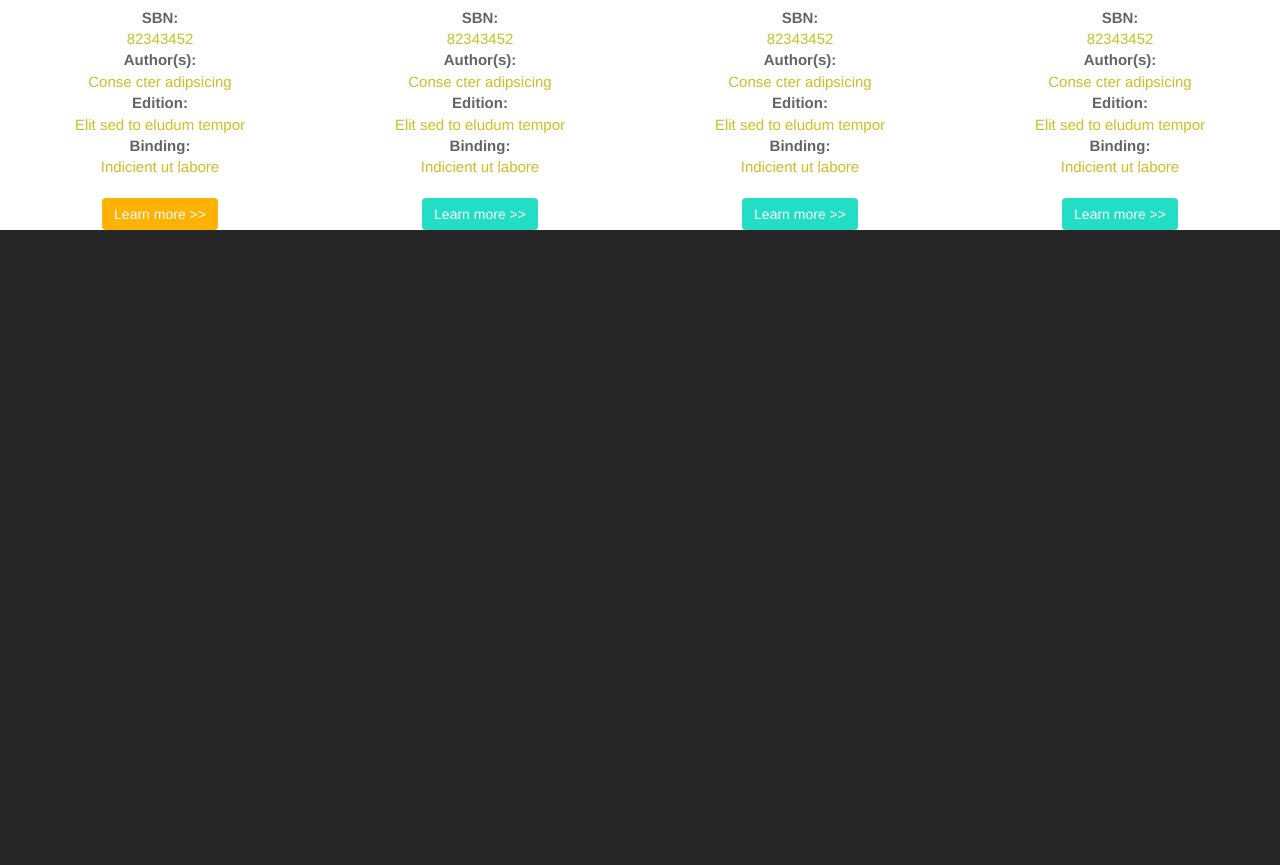
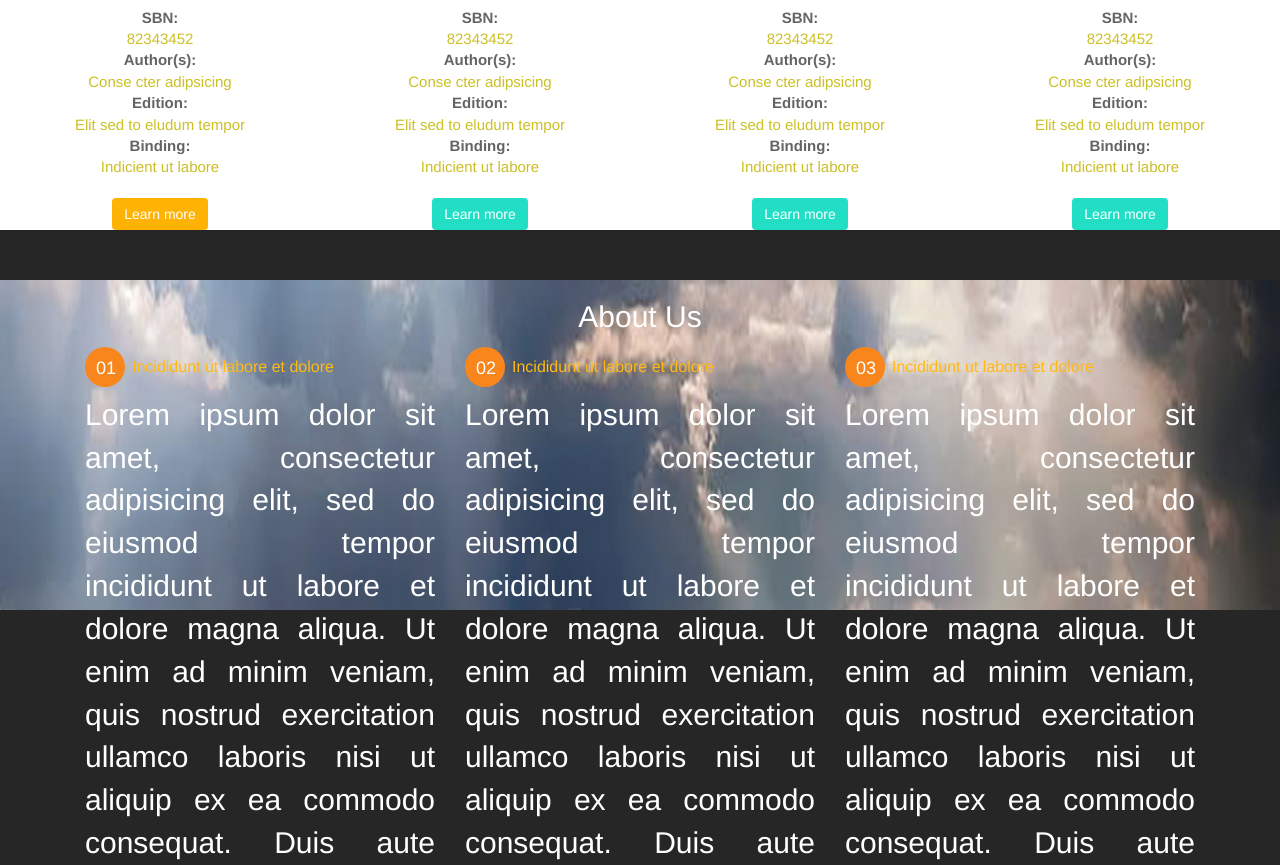
Before and after one commit to Praveen-O-Krishnan/bookstore, a website: page index.html in a window 1280 px wide. Shown: the part 715-1580 px from the top of the page. Before the commit the page ends 945 px from the top, so only its background shows below. Drawn offline with nearby package versions, Linux system fonts and the light colour scheme.

Commit message:
aboutus page completed

```diff
--- /dev/null
+++ b/css/aboutus-section.css
@@ -0,0 +1,72 @@
+/* Aboutus Sction begins coded by Shiva*/
+.secondbanner{
+  width: auto;
+  height: 960px;
+  background: url("../img/site-banner-2.jpeg") no-repeat 100% 0;
+  margin-top: 50px;
+}
+@media only screen and (min-width: 375px) {
+  .secondbanner {
+  height: 868px;
+}
+}
+@media only screen and (min-width: 414px) {
+  .secondbanner {
+  height: 796px;
+}
+}
+@media only screen and (min-width: 568px) {
+  .secondbanner {
+  height: 620px;
+}
+}
+@media only screen and (min-width: 667px) {
+  .secondbanner {
+  height: 560px;
+}
+}
+@media only screen and (min-width: 768px) {
+  .secondbanner {
+  height: 473px;
+}
+}
+@media only screen and (min-width: 1024px) {
+  .secondbanner {
+  height: 367px;
+}
+}
+@media only screen and (min-width: 1200px) {
+  .secondbanner {
+  height: 330px;
+}
+}
+
+.aboutus{
+  text-align: center;
+}
+.aboutus-section{
+  text-align: left;
+}
+.dot{
+  text-align: left;
+  height: 40px;
+  width: 40px;
+  border-radius: 50%;
+  background-color: #f9861c;
+  display: inline-block;
+}
+.dottext{
+  font-size: 18px;
+  padding: 5px;
+  margin: 7px 6px;
+}
+.dottext1{
+  font-size: 16px;
+  margin: -31px 0px 0px 47px;
+  color: #ffb912;
+}
+.description1{
+  margin-top: 15px;
+  text-align: justify;
+}
+/* Aboutus Sction ends coded by Shiva*/
--- a/index.html
+++ b/index.html
@@ -18,6 +18,7 @@
   @import url("css/header-feature.css");
   @import url("css/header-navigation.css");
   @import url("css/featured-books.css");
+  @import url("css/aboutus-section.css");
 </style>
 
 
@@ -104,7 +105,7 @@
                   <div class="block-caption">
                     <h3 class="text1">Free Shipping</h3>
                     <h5 class="text2">Both Ways</h5>
-                    <a href="#" class="btn-link">Learn more &nbsp;<span style="color: #fff;">>></span></a>
+                    <a href="#" class="btn-link">Learn more &nbsp;<span style="color: #fff;"></span></a>
                   </div>
                 </div>
               </div>
@@ -117,7 +118,7 @@
                   <div class="block-caption">
                     <h3 class="text1">Easy Returns</h3>
                     <h5 class="text2">It's fast!</h5>
-                    <a href="#" class="btn-link">Learn more &nbsp;<span style="color: #fff;">>></span></a>
+                    <a href="#" class="btn-link">Learn more &nbsp;<span style="color: #fff;"></span></a>
                   </div>
                 </div>
               </div>
@@ -130,7 +131,7 @@
                   <div class="block-caption">
                     <h3 class="text1">Take Notes</h3>
                     <h5 class="text2">Feel free to highlight</h5>
-                    <a href="#" class="btn-link">Learn more &nbsp;<span style="color: #fff;">>></span></a>
+                    <a href="#" class="btn-link">Learn more &nbsp;<span style="color: #fff;"></span></a>
                   </div>
                 </div>
               </div>
@@ -143,7 +144,7 @@
                   <div class="block-caption">
                     <h3 class="text1">Satisfication</h3>
                     <h5 class="text2">Guranteed</h5>
-                    <a href="#" class="btn-link">Learn more &nbsp;<span style="color: #fff;">>></span></a>
+                    <a href="#" class="btn-link">Learn more &nbsp;<span style="color: #fff;"></span></a>
                   </div>
                 </div>
               </div>
@@ -183,7 +184,7 @@
                 <dd>Indicient ut labore</dd>
             </dl>
           </div>
-            <a href="#" class="btn btn-primary" style="background-color: #feb204;">Learn more  >></a>
+            <a href="#" class="btn btn-primary" style="background-color: #feb204;">Learn more </a>
         </div>
       </div>
 
@@ -205,7 +206,7 @@
                 <dd>Indicient ut labore</dd>
             </dl>
           </div>
-            <a href="#" class="btn btn-primary">Learn more  >></a>
+            <a href="#" class="btn btn-primary">Learn more  </a>
         </div>
       </div>
 
@@ -227,7 +228,7 @@
                 <dd>Indicient ut labore</dd>
             </dl>
           </div>
-            <a href="#" class="btn btn-primary">Learn more  >></a>
+            <a href="#" class="btn btn-primary">Learn more  </a>
         </div>
       </div>
 
@@ -249,7 +250,7 @@
                 <dd>Indicient ut labore</dd>
             </dl>
           </div>
-            <a href="#" class="btn btn-primary">Learn more  >></a>
+            <a href="#" class="btn btn-primary">Learn more  </a>
         </div>
       </div>
     </div>
@@ -258,6 +259,61 @@
 </div>
 <!-- featured Books block ends -->
 <!-- Code written by Arun: end -->
+<!--code written by Shiva: aboutus section begins-->
+<div class="container-fluid">
+  <div class="row">
+  <div class="secondbanner">
+    <div class="container">
+      <div class="aboutus">
+        <h2>About Us</h2>
+      </div>
+      <div class="col-xs-12 col-sm-4 col-md-4 col-lg-4">
+        <div class="aboutus-section">
+          <div class="aboutustext1">
+          <span class="dot">
+            <h1 class="dottext">01</h1>
+          </span>
+          <div class="dottext1">Incididunt ut labore et dolore</div>
+          <div class="dottext1desc">
+            <p class="description1">Lorem ipsum dolor sit amet, consectetur adipisicing elit, sed do eiusmod tempor incididunt ut labore et dolore magna aliqua. Ut enim ad minim veniam, quis nostrud exercitation ullamco laboris nisi ut aliquip ex ea commodo consequat. Duis aute irure dolor in reprehenderit in voluptate velit esse cillum dolore eu fugiat nulla pariatur. Excepteur sint occaecat cupidatat non proident, sunt in culpa qui officia deserunt mollit anim id est laborum.</p>
+          </div>
+          </div>
+        </div>
+      </div>
+
+      <div class="col-xs-12 col-sm-4 col-md-4 col-lg-4">
+        <div class="aboutus-section">
+          <div class="aboutustext1">
+          <span class="dot">
+            <h1 class="dottext">02</h1>
+          </span>
+          <div class="dottext1">Incididunt ut labore et dolore</div>
+          <div class="dottext1desc">
+            <p class="description1">Lorem ipsum dolor sit amet, consectetur adipisicing elit, sed do eiusmod tempor incididunt ut labore et dolore magna aliqua. Ut enim ad minim veniam, quis nostrud exercitation ullamco laboris nisi ut aliquip ex ea commodo consequat. Duis aute irure dolor in reprehenderit in voluptate velit esse cillum dolore eu fugiat nulla pariatur. Excepteur sint occaecat cupidatat non proident, sunt in culpa qui officia deserunt mollit anim id est laborum.</p>
+          </div>
+          </div>
+        </div>
+      </div>
+
+      <div class="col-xs-12 col-sm-4 col-md-4 col-lg-4">
+        <div class="aboutus-section">
+          <div class="aboutustext1">
+          <span class="dot">
+            <h1 class="dottext">03</h1>
+          </span>
+          <div class="dottext1">Incididunt ut labore et dolore</div>
+          <div class="dottext1desc">
+            <p class="description1">Lorem ipsum dolor sit amet, consectetur adipisicing elit, sed do eiusmod tempor incididunt ut labore et dolore magna aliqua. Ut enim ad minim veniam, quis nostrud exercitation ullamco laboris nisi ut aliquip ex ea commodo consequat. Duis aute irure dolor in reprehenderit in voluptate velit esse cillum dolore eu fugiat nulla pariatur. Excepteur sint occaecat cupidatat non proident, sunt in culpa qui officia deserunt mollit anim id est laborum.</p>
+          </div>
+          </div>
+        </div>
+      </div>
+    </div>
+    </div>
+</div>
+</div>
+<!--code written by Shiva: aboutus section ends-->
+
 
   <!-- jQuery (necessary for Bootstrap's JavaScript plugins) -->
   <script src="https://ajax.googleapis.com/ajax/libs/jquery/1.12.4/jquery.min.js"></script>
```
Also changed, not shown: img/site-banner-2.jpeg (added).
